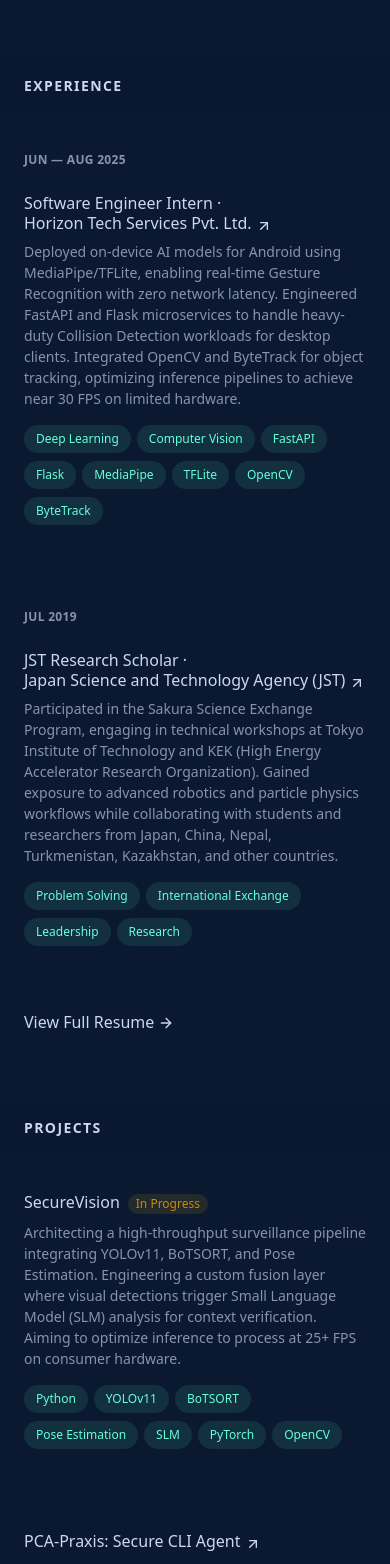
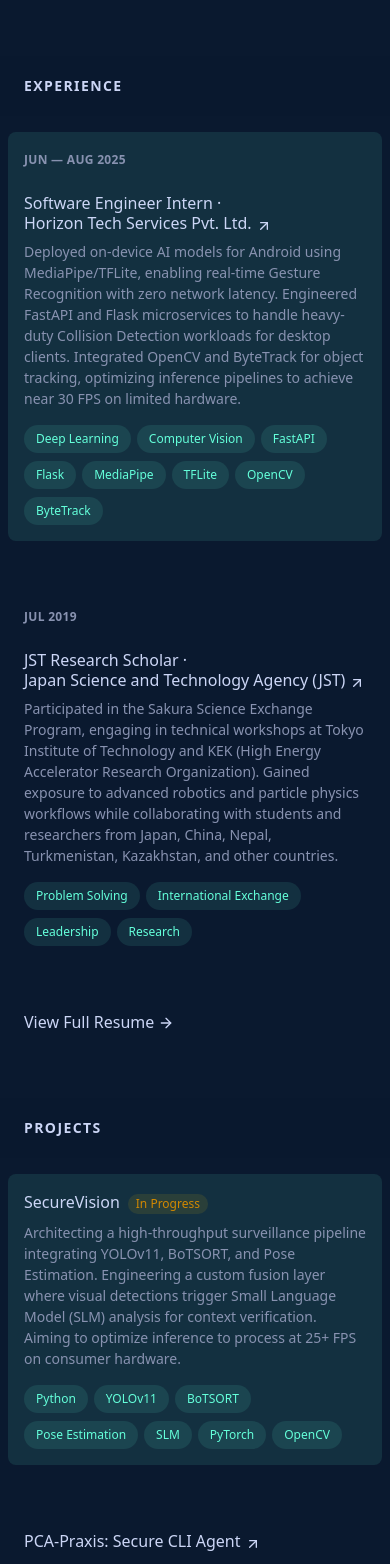
Before and after one commit to sm-abbas19/portfolio, a Next.js app: page / in a window 390 px wide. Shown: the part 1040-2604 px from the top of the page. Built offline with nearby package versions, Linux system fonts and the light colour scheme.

Commit message:
ui tweaks for mobiles

```diff
--- a/src/components/Experience.tsx
+++ b/src/components/Experience.tsx
@@ -1,7 +1,33 @@
+"use client";
+
 import { experiences } from "@/data/experience";
 import { ArrowUpRight, ArrowRight } from "lucide-react";
+import { useEffect, useRef, useState } from "react";
 
 export default function Experience() {
+  const [activeId, setActiveId] = useState<number | null>(null);
+  const cardRefs = useRef<Map<number, HTMLDivElement>>(new Map());
+
+  useEffect(() => {
+    const observer = new IntersectionObserver(
+      (entries) => {
+        entries.forEach((entry) => {
+          const id = Number(entry.target.getAttribute("data-id"));
+          if (entry.isIntersecting) {
+            setActiveId(id);
+          } else {
+            setActiveId((prev) => (prev === id ? null : prev));
+          }
+        });
+      },
+      { threshold: 0.9 }
+    );
+
+    cardRefs.current.forEach((el) => observer.observe(el));
+
+    return () => observer.disconnect();
+  }, []);
+
   return (
     <section
       id="experience"
@@ -18,7 +44,15 @@
         <ol className="group/list">
           {experiences.map((exp) => (
             <li key={exp.id} className="mb-12">
-              <div className="experience-card group relative grid gap-4 transition-all sm:grid-cols-8 sm:gap-8 md:gap-4 lg:hover:!opacity-100 lg:group-hover/list:opacity-50 rounded-lg p-4 -mx-4">
+              <div
+                ref={(el) => {
+                  if (el) cardRefs.current.set(exp.id, el);
+                }}
+                data-id={exp.id}
+                className={`experience-card group relative grid gap-4 transition-all sm:grid-cols-8 sm:gap-8 md:gap-4 lg:hover:!opacity-100 lg:group-hover/list:opacity-50 rounded-lg p-4 -mx-4 ${
+                  activeId === exp.id ? "bg-[var(--green-tint)] lg:bg-transparent" : ""
+                }`}
+              >
                 <header
                   className="z-10 mb-2 mt-1 text-xs font-semibold uppercase tracking-wide text-[var(--slate)] sm:col-span-2"
                   aria-label={exp.dateRange}
--- a/src/components/Projects.tsx
+++ b/src/components/Projects.tsx
@@ -1,8 +1,33 @@
+"use client";
+
 import { projects } from "@/data/projects";
 import { ArrowUpRight, ArrowRight } from "lucide-react";
+import { useEffect, useRef, useState } from "react";
 
 export default function Projects() {
   const featuredProjects = projects.filter((p) => p.featured);
+  const [activeId, setActiveId] = useState<number | null>(null);
+  const cardRefs = useRef<Map<number, HTMLDivElement>>(new Map());
+
+  useEffect(() => {
+    const observer = new IntersectionObserver(
+      (entries) => {
+        entries.forEach((entry) => {
+          const id = Number(entry.target.getAttribute("data-id"));
+          if (entry.isIntersecting) {
+            setActiveId(id);
+          } else {
+            setActiveId((prev) => (prev === id ? null : prev));
+          }
+        });
+      },
+      { threshold: 0.9 }
+    );
+
+    cardRefs.current.forEach((el) => observer.observe(el));
+
+    return () => observer.disconnect();
+  }, []);
 
   return (
     <section
@@ -20,7 +45,15 @@
         <ol className="group/list">
           {featuredProjects.map((project) => (
             <li key={project.id} className="mb-12">
-              <div className="project-card group relative gap-4 transition-all lg:hover:!opacity-100 lg:group-hover/list:opacity-50 rounded-lg p-4 -mx-4">
+              <div
+                ref={(el) => {
+                  if (el) cardRefs.current.set(project.id, el);
+                }}
+                data-id={project.id}
+                className={`project-card group relative gap-4 transition-all lg:hover:!opacity-100 lg:group-hover/list:opacity-50 rounded-lg p-4 -mx-4 ${
+                  activeId === project.id ? "bg-[var(--green-tint)] lg:bg-transparent" : ""
+                }`}
+              >
                 <div className="z-10">
                   <h3>
                     <a
```
